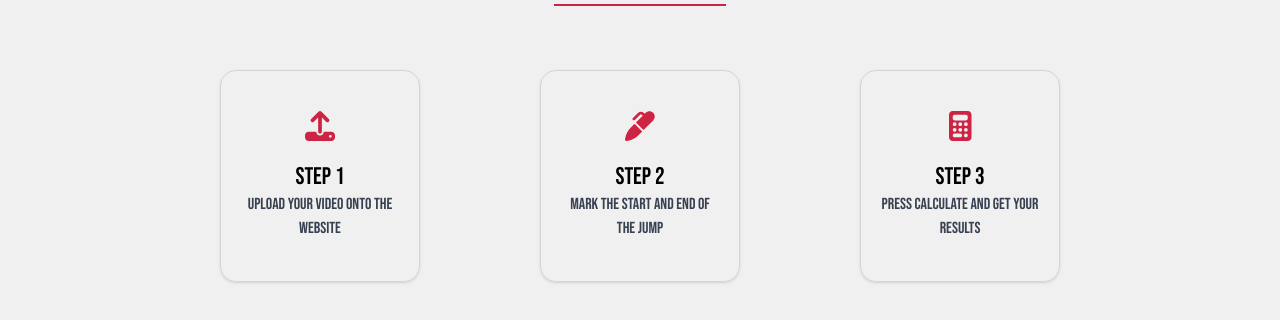
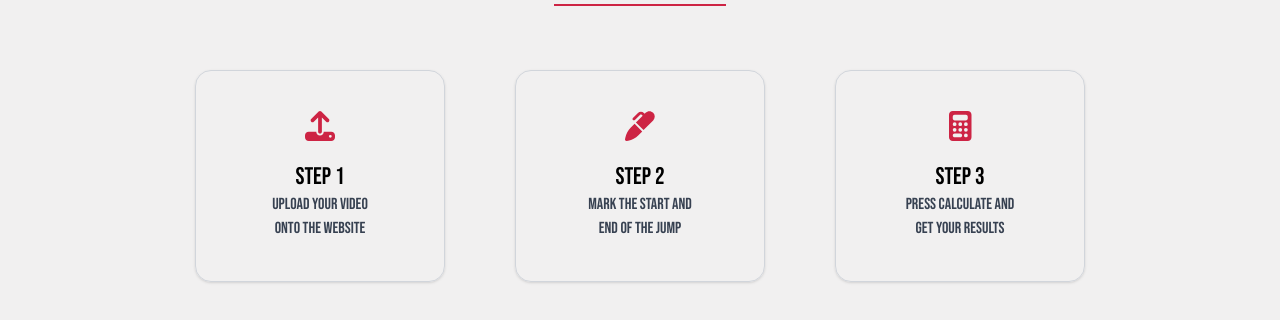
Before and after one commit to jiaweihong/VertCheck, a Next.js app: page / in a window 1280 px wide. Shown: the part 480-800 px from the top of the page. Built offline with nearby package versions, Linux system fonts and the light colour scheme.

Commit message:
round the takeoff, ladning and flighttime results to 2dp

```diff
--- a/src/pages/calculate-vertical/index.tsx
+++ b/src/pages/calculate-vertical/index.tsx
@@ -168,6 +168,10 @@ export default function calculateVertical() {
     return Math.round(inches * 10) / 10
   }
 
+  function round2Dp(number: number) {
+    return Math.round(number * 100) / 100
+  }
+
   return (
     <div className="my-8 flex text-[#19323C]">
       <div className="mr-8 flex w-[75%] flex-col rounded bg-white p-8">
@@ -227,15 +231,6 @@ export default function calculateVertical() {
           <button
             className="min-w-[150px] rounded border border-[#222660] bg-transparent px-4 py-2 font-semibold text-[#222660] hover:border-transparent hover:bg-[#222660] hover:text-white"
             onClick={() => {
-              nextFrameHandler()
-            }}
-          >
-            Next frame
-          </button>
-
-          <button
-            className="min-w-[150px] rounded border border-[#222660] bg-transparent px-4 py-2 font-semibold text-[#222660] hover:border-transparent hover:bg-[#222660] hover:text-white"
-            onClick={() => {
               previousFrameHandler()
             }}
           >
@@ -263,6 +258,15 @@ export default function calculateVertical() {
           <button
             className="min-w-[150px] rounded border border-[#222660] bg-transparent px-4 py-2 font-semibold text-[#222660] hover:border-transparent hover:bg-[#222660] hover:text-white"
             onClick={() => {
+              nextFrameHandler()
+            }}
+          >
+            Next frame
+          </button>
+
+          <button
+            className="min-w-[150px] rounded border border-[#222660] bg-transparent px-4 py-2 font-semibold text-[#222660] hover:border-transparent hover:bg-[#222660] hover:text-white"
+            onClick={() => {
               calculateVerticalHandler()
             }}
           >
@@ -278,16 +282,19 @@ export default function calculateVertical() {
 
         <div className="flex flex-col items-center">
           <div className="flex h-32 w-32 flex-col items-center justify-center">
-            <p>{takeoffTime}s</p>
+            <p>{round2Dp(takeoffTime)}s</p>
             <p className="text-[#CD2444]">Takeoff</p>
           </div>
           <div className="flex h-32 w-32 flex-col items-center justify-center">
-            <p>{landingTime}s</p>
+            <p>{round2Dp(landingTime)}s</p>
             <p className="text-[#CD2444]">Landing</p>
           </div>
           <div className="flex h-32 w-32 flex-col items-center justify-center">
             <p>
-              {landingTime - takeoffTime > 0 ? landingTime - takeoffTime : 0}s
+              {landingTime - takeoffTime > 0
+                ? round2Dp(landingTime - takeoffTime)
+                : 0}
+              s
             </p>
             <p className="text-[#CD2444]">Flight Time</p>
           </div>
--- a/src/pages/index.tsx
+++ b/src/pages/index.tsx
@@ -38,7 +38,7 @@ export default function Home() {
         </h2>
 
         <div className="flex w-[75%] flex-wrap justify-around">
-          <div className="w-[200px] rounded-2xl border border-gray-300 px-5 py-10 text-center shadow">
+          <div className="w-[250px] rounded-2xl border border-gray-300 px-16 py-10 text-center shadow">
             <FontAwesomeIcon
               icon={faUpload}
               className="pb-4 text-3xl text-[#CD2444]"
@@ -49,7 +49,7 @@ export default function Home() {
             <p className="text-gray-700">Upload your video onto the website</p>
           </div>
 
-          <div className="w-[200px] rounded-2xl border border-gray-300 px-5 py-10 text-center shadow">
+          <div className="w-[250px] rounded-2xl border border-gray-300 px-16 py-10 text-center shadow">
             <FontAwesomeIcon
               icon={faMarker}
               className="pb-4 text-3xl text-[#CD2444]"
@@ -59,7 +59,7 @@ export default function Home() {
             <p className="text-gray-700">Mark the start and end of the jump</p>
           </div>
 
-          <div className="w-[200px] rounded-2xl border border-gray-300 px-5 py-10 text-center shadow">
+          <div className="w-[250px] rounded-2xl border border-gray-300 px-16 py-10 text-center shadow">
             <FontAwesomeIcon
               icon={faCalculator}
               className="pb-4 text-3xl text-[#CD2444]"
```
